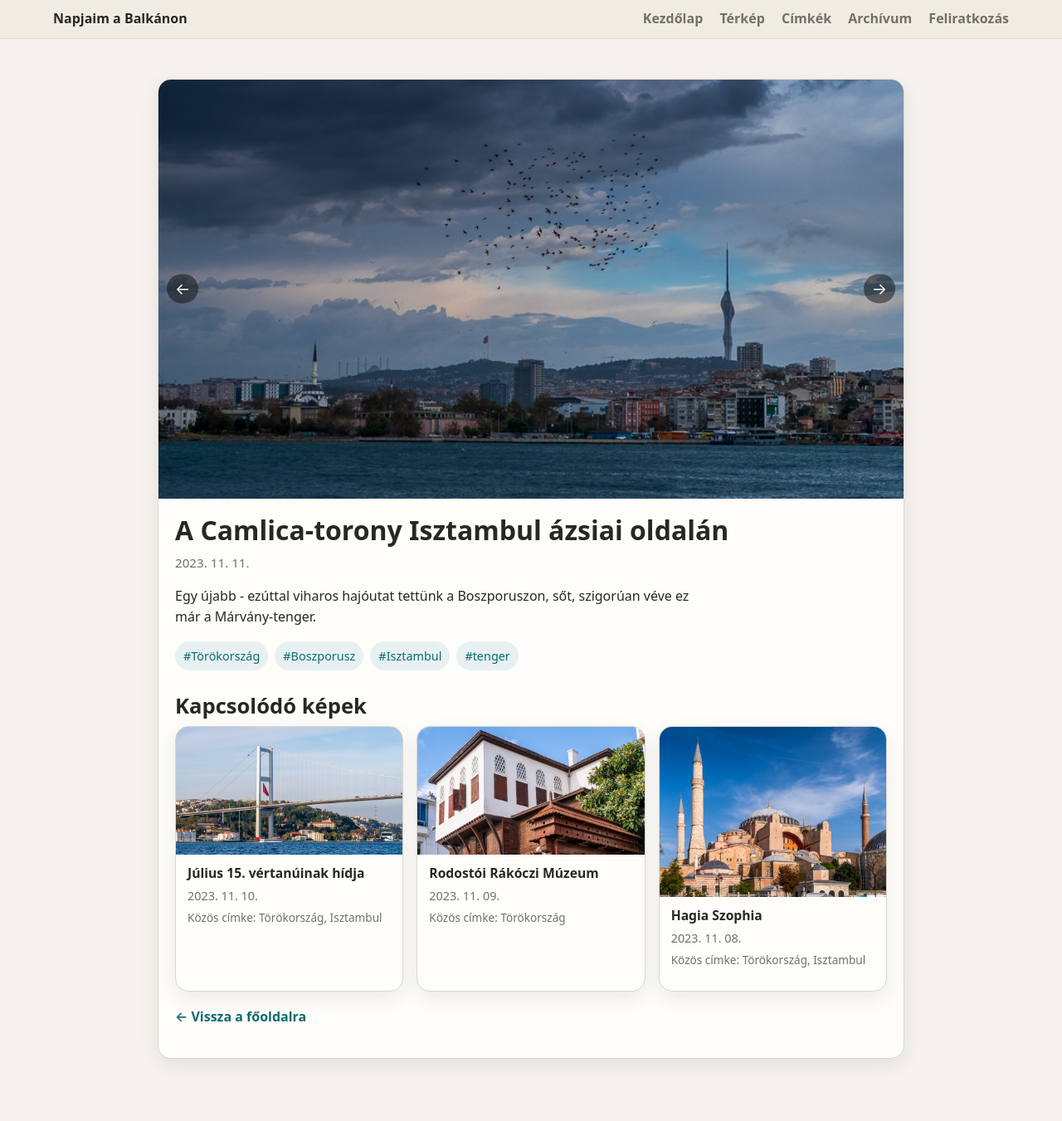
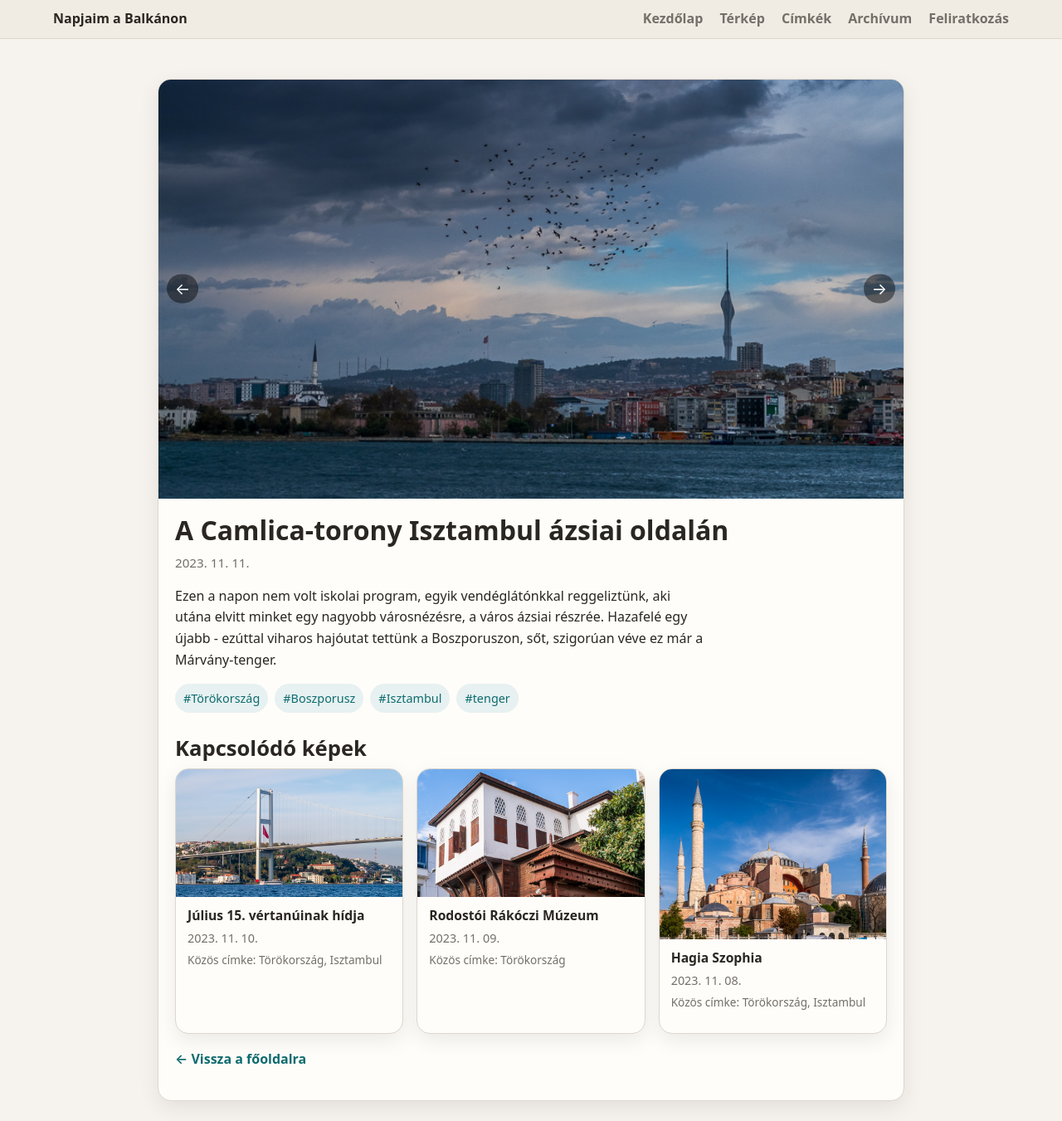
Before and after one commit to havassy/fotoblog, a Jekyll site: the page built from _posts/2023-11-11-isztambul_camlica.md, in a window 1280 px wide. Shown: the whole page at 83% size. Built offline with Jekyll 4.4.1, drawn with Linux system fonts in a browser that asks for light colours; before the commit the page ends 1300 px from its top, so only the background shows below that.

Commit message:
Auto-create/update posts from images [skip ci]

```diff
--- a/_posts/2023-11-11-isztambul_camlica.md
+++ b/_posts/2023-11-11-isztambul_camlica.md
@@ -12,7 +12,7 @@ tags:
   - "Isztambul"
   - "Boszporusz"
   - "tenger"
-description: "Egy újabb - ezúttal viharos hajóutat tettünk a Boszporuszon, sőt, szigorúan véve ez már a Márvány-tenger."
+description: "Ezen a napon nem volt iskolai program, egyik vendéglátónkkal reggeliztünk, aki utána elvitt minket egy nagyobb városnézésre, a város ázsiai részrée."
 ---
 
-Egy újabb - ezúttal viharos hajóutat tettünk a Boszporuszon, sőt, szigorúan véve ez már a Márvány-tenger.
+Ezen a napon nem volt iskolai program, egyik vendéglátónkkal reggeliztünk, aki utána elvitt minket egy nagyobb városnézésre, a város ázsiai részrée. Hazafelé egy újabb - ezúttal viharos hajóutat tettünk a Boszporuszon, sőt, szigorúan véve ez már a Márvány-tenger.
```
